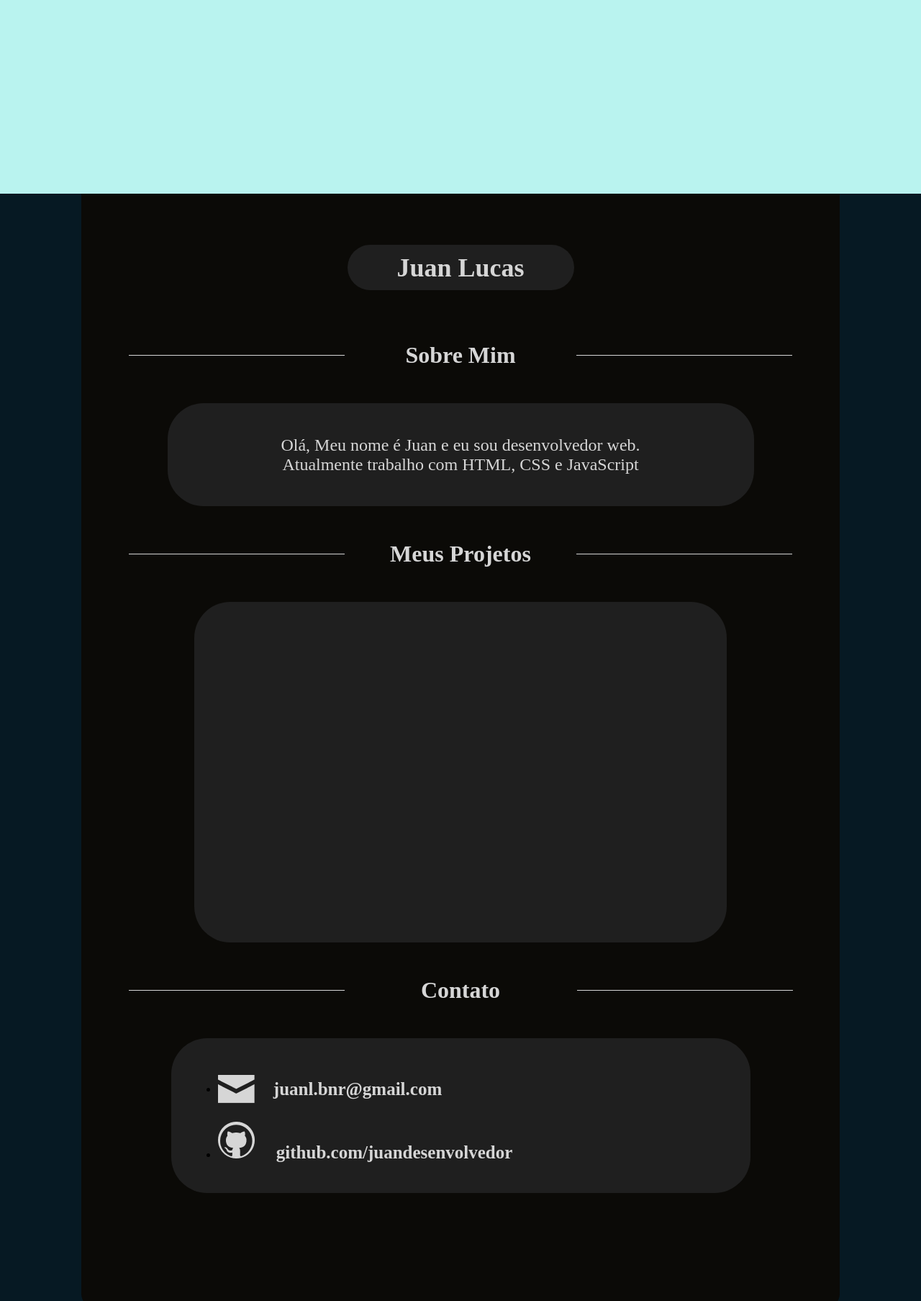
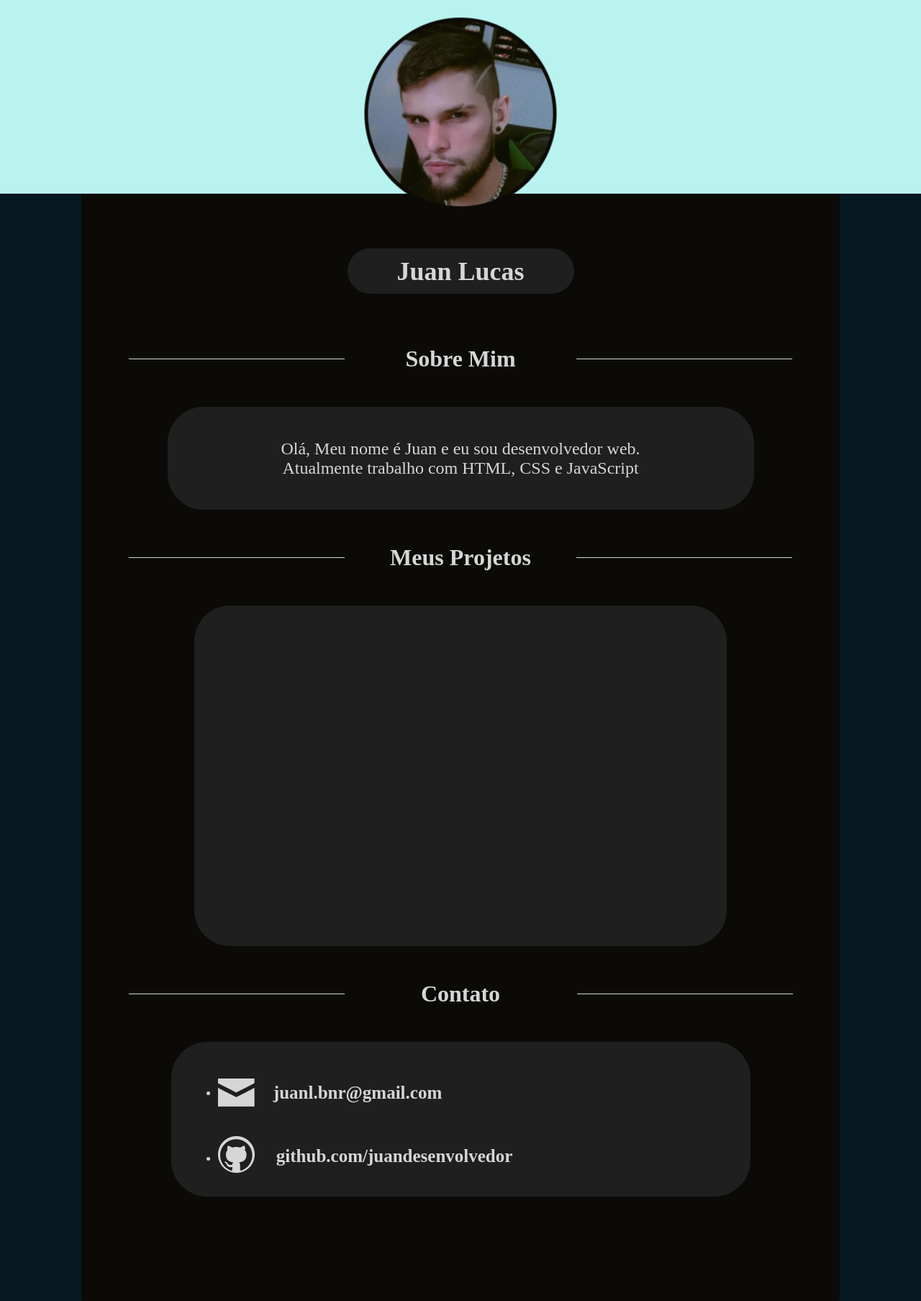
Before and after one commit to juandesenvolvedor/portifolio, a plain HTML site: page files/index.html in a window 1280 px wide. Shown: the top 1807 px of the page at 72% size. Drawn offline with Linux system fonts and the light colour scheme; a web font is replaced by a local one.

Commit message:
Parte visual finalizada
parte visual toda finalizada, apenas falta responsividade e alguns botões

```diff
--- a/files/index.html
+++ b/files/index.html
@@ -58,6 +58,10 @@
 
     </main>
 
+    <div id="profile"><img src="images/icone.png" alt="profile picture"></div>
+
+
+
     <footer><p>Site criado por <a href="https://github.com/juandesenvolvedor" target="_blank">Juan Lucas</a></p></footer>
 
 </body>
--- a/files/style.css
+++ b/files/style.css
@@ -15,27 +15,35 @@
     margin: 0;
     padding: 0;
     font-family: var(--fonte);
+    color: var(--cor05);
 }
 
 body{
-    background-color: #061923;
+    background-color: var(--cor03);
 }
 
 header{
+    position: relative;
     width: 100%;
     height: 269px;
-    flex-shrink: 0;
     background-color: var(--cor04);
+}
+
+#profile{
+    position: absolute;
+    top: 20%;
+    left: 50%;
+    transform: translate(-50%, -50%);
+
 }
 
 main{
     margin: auto;
-    padding-top: 71px;
+    padding-top: 76px;
     max-width: 1054px;
     min-width: 300px;
     height: 1477px;
-    background-color: #0B0A07;
-    flex-shrink: 0;
+    background-color: var(--cor01);
     border-radius: 0px 0px 20px 20px;
     margin-bottom: 65px;
 }
@@ -46,7 +54,7 @@ main{
     justify-content: center;
     position: relative;
     margin: auto;
-    background-color: #1F1F1F;
+    background-color: var(--cor02);
     width: 315px;
     height: 63px;
     border-radius: 50px;
@@ -54,7 +62,7 @@ main{
 }
 
 #name > p{
-    color: #D6D6D6;
+    color: var(--cor05);
     font-family: var(--fonte);
     font-size: 36px;
     font-weight: 700;
@@ -75,11 +83,11 @@ main{
 .titles > .lines{
     width: 300px;
     height: 1px;
-    background-color: #D6D6D6;
+    background-color: var(--cor05);
 }
 
 .titles > p{
-    color: #D6D6D6;
+    color: var(--cor05);
     text-align: center;
     font-family: var(--fonte);
     font-size: 32px;
@@ -92,18 +100,18 @@ main{
     justify-content: center;
     position: relative;
     margin: auto;
-    background-color: #D6D6D6;
+    background-color: var(--cor05);
     width: 815px;
     height: 143px;
     border-radius: 50px;
-    background-color: #1F1F1F;
+    background-color: var(--cor02);
     margin-bottom: 37px;
 }
 
 #aboutMe > p{
-    color: #D6D6D6;
+    color: var(--cor05);
     text-align: center;
-    font-family: Inria Serif;
+    font-family: var(--fonte);
     font-size: 24px;
     font-weight: 400;
 }
@@ -111,7 +119,7 @@ main{
 #projects{
     position: relative;
     margin: auto;
-    background-color: #1F1F1F;
+    background-color: var(--cor02);
     width: 740.378px;
     height: 473px;
     border-radius: 50px;
@@ -119,7 +127,7 @@ main{
 }
 
 #contact{
-    background-color: #1F1F1F;
+    background-color: var(--cor02);
     width: 740px;
     height: 215px;
     border-radius: 50px;
@@ -149,19 +157,25 @@ main{
     margin-right: 26.33px;
 }
 
+#hub{
+    position: relative;
+    top: 15px;
+}
+
 .contacts > span{
-    color: #D6D6D6;
+    color: var(--cor05);
     font-size: 25px;
     font-weight: 700;
 }
 
 #link{
-    color: #D6D6D6;
+    color: var(--cor05);
     font-size: 25px;
     font-weight: 700;
 }
 
 footer{
+    position: relative;
     display: flex;
     align-items: center;
     justify-content: center;
@@ -177,7 +191,7 @@ footer{
 a{
     font-weight: bold;
     text-decoration: none;
-    color: #D6D6D6;
+    color: var(--cor05);
 }
 
 a:hover{
```
